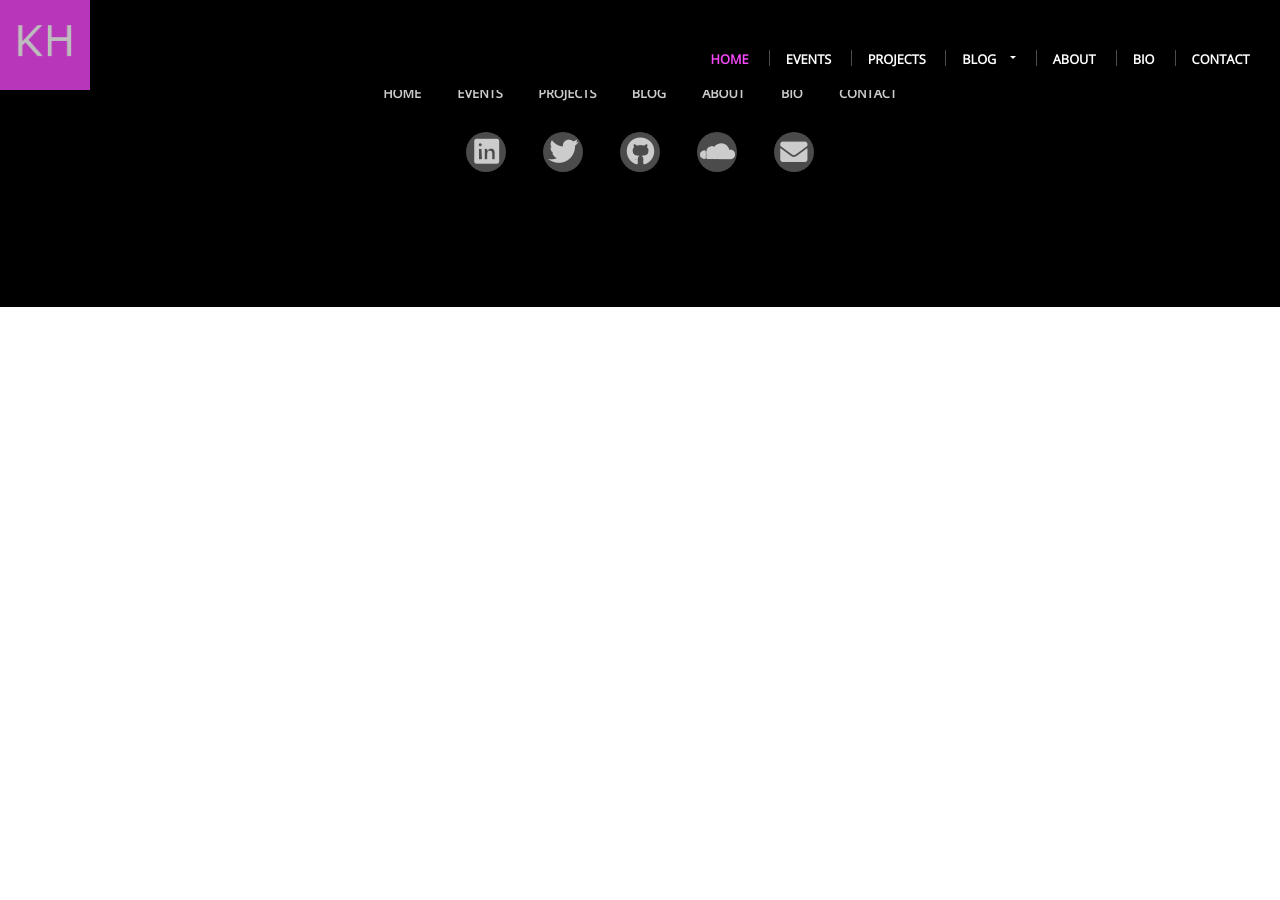
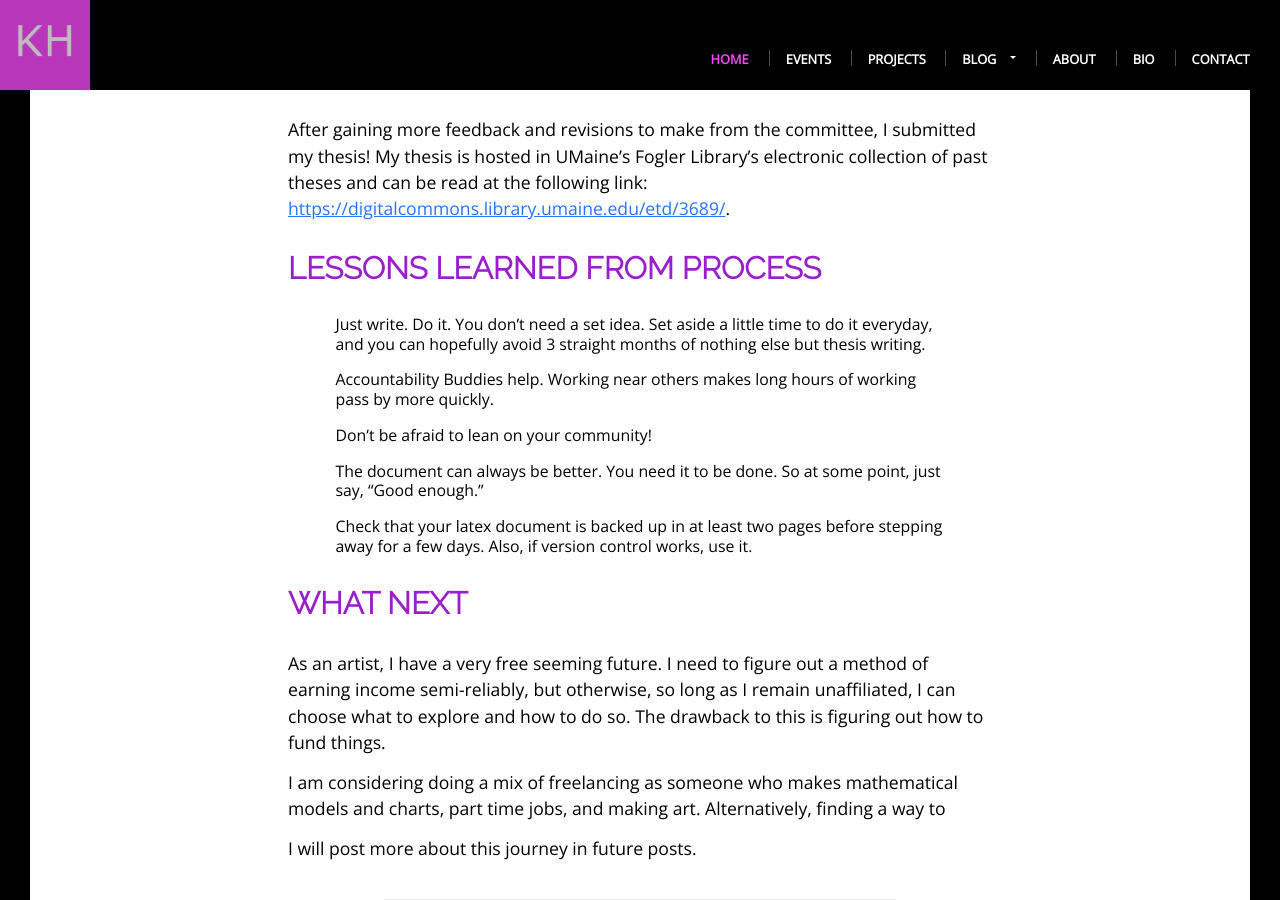
Before and after one commit to khoeger/khoeger.github.io, a Jekyll site: the page built from _posts/2022-10-17-master-of-fine-arts.md, in a window 1280 px wide and 900 px high, scrolled down 2845 px. Built offline with Jekyll 4.4.1, drawn with Linux system fonts in a browser that asks for light colours; before the commit the page ends 3152 px from its top, so only the background shows below that; some of the changed text lies outside the part shown.

Commit message:
Update post about MFA Thesis. Add pics

```diff
--- a/_posts/2022-10-17-master-of-fine-arts.md
+++ b/_posts/2022-10-17-master-of-fine-arts.md
@@ -20,6 +20,7 @@
 
 ## Thesis Process
 ### Gallery Show
+![A photo of the empty Lord Hall Gallery with all 2022 MFA thesis projects visible. On the left hand side, purple spherical shapes and an empty space surrounded by black speakers can be seen. On the right, baskets, a dress, houses, and a hanging rug can be seen.  ]({{"assets//img//2022//10//fullThesisShow.jpg" | absolute_url }}){: .pull-left}
 My classmates and I prepared University of Maine's Lord Hall Gallery for a month long thesis show,
 complete with a gallery opening.
 The show, *This Place This Time*, ran from May 27 - July 1.
@@ -27,9 +28,9 @@
 Preparing for the show itself was a doozy - the project underwent two or three major revisions and sets of decision making between the Student Symposium and the gallery opening on May 27.
 It was also physically demanding - requiring days spent on the ladder and lots of cable running along the ceiling.
 
-The work paid of!
+The work paid off!
 I was fortunate enough to be able to watch the gallery visitors experience and interact with **Motion**.
-Elaborating upon this deserves its own post or other writeup, to be written shortly.
+Elaborating upon this deserves its own post or other writeup, to be written shortly. But in short, I wish to create more work where, as you watch participants over time, you can observe patterns in how they approach interacting with the work.
 
 ### Thesis Writing
 Writing an art thesis differed from writing a science thesis.
@@ -41,6 +42,7 @@
 and not necessarily documenting the previous, explored but unused in the final work is the goal.
 
 ### Thesis defense
+![A photo of the empty Lord Hall Gallery with all 2022 MFA thesis projects visible. On the left hand side, purple spherical shapes and an empty space surrounded by black speakers can be seen. On the right, baskets, a dress, houses, and a hanging rug can be seen.  ]({{"assets//img//2022//07//20220705_ThesisDefense.jpg" | absolute_url }}){: .pull-right}
 This came relatively easily after writing my thesis!
 I used my thesis, and feedback from the committee, to determine what was truly necessary to include.
 There were technical snafus due to the hybrid nature of my thesis defense and an inability to test the setup beforehand, but all in all, it seemed to work well.
@@ -53,9 +55,15 @@
 
 ## Lessons Learned From Process
 - Just write. Do it. You don't need a set idea. Set aside a little time to do it everyday, and you can hopefully avoid 3 straight months of nothing else but thesis writing.
+- Accountability Buddies help. Working near others makes long hours of working pass by more quickly.
+- Don't be afraid to lean on your community!
+- The document can always be better. You need it to be done. So at some point, just say, "Good enough."
+- Check that your latex document is backed up in at least two pages before stepping away for a few days. Also, if version control works, use it.
 
 ## What Next
 As an artist, I have a very free seeming future.
 I need to figure out a method of earning income semi-reliably, but otherwise, so long as I remain unaffiliated, I can choose what to explore and how to do so. The drawback to this is figuring out how to fund things.
 
-I hope to post more about this journey in future posts!
+I am considering doing a mix of freelancing as someone who makes mathematical models and charts, part time jobs, and making art. Alternatively, finding a way to
+
+I will post more about this journey in future posts.
```
Also changed, not shown: other parts of _posts/2022-10-17-master-of-fine-arts.md (+2 -2 lines), assets/img/2022/10/fullThesisShow.jpg (added), assets/img/2022/10/thesisProjectBlogPost.JPG (added).
